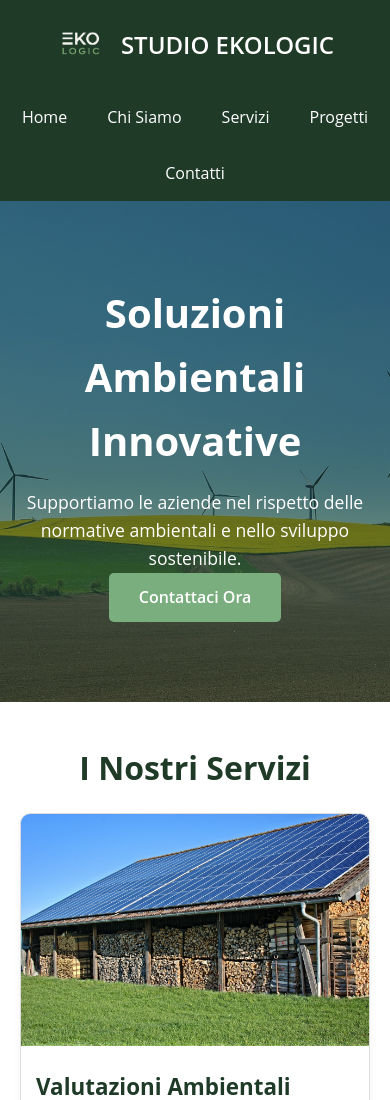
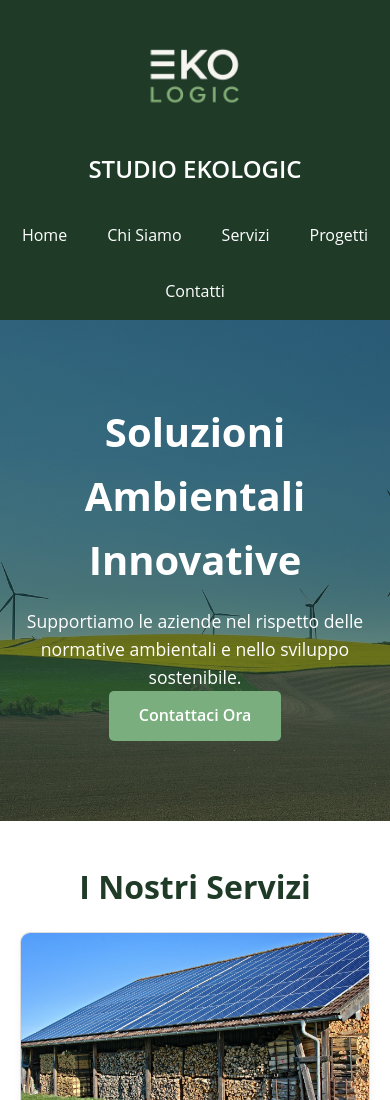
Before and after one commit to francesco921/mywebsite, a plain HTML site: page index.html in a window 390 px wide. Shown: the top 1100 px of the page. Drawn offline with Linux system fonts and the light colour scheme.

Commit message:
Update styles.css

```diff
--- a/styles.css
+++ b/styles.css
@@ -21,11 +21,11 @@ header {
   display: flex;
   align-items: center;
   justify-content: center;
-  gap: 15px;
+  gap: 20px;
 }
 
 header img {
-  height: 50px;
+  height: 120px;  /* Logo più grande */
   width: auto;
 }
 
@@ -133,7 +133,7 @@ nav a:hover {
 /* Button */
 .button {
   display: inline-block;
-  background-color: #7BAE7F;
+  background-color: #7BAE7F;  /* Verde chiaro coerente con il logo */
   color: white;
   padding: 12px 30px;
   border-radius: 5px;
@@ -169,8 +169,15 @@ footer {
 
 /* Responsive */
 @media (max-width: 768px) {
+  header {
+    flex-direction: column;
+    align-items: center;
+    gap: 10px;
+  }
+
   header h1 {
     font-size: 1.5rem;
+    text-align: center;
   }
 
   .hero {
```
